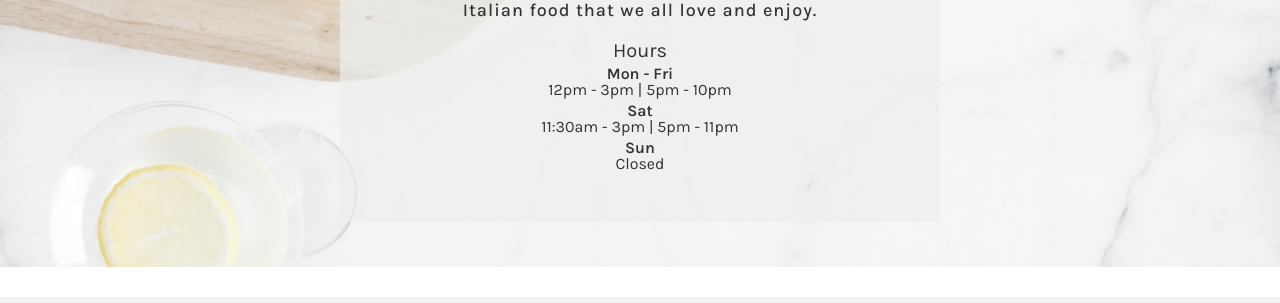
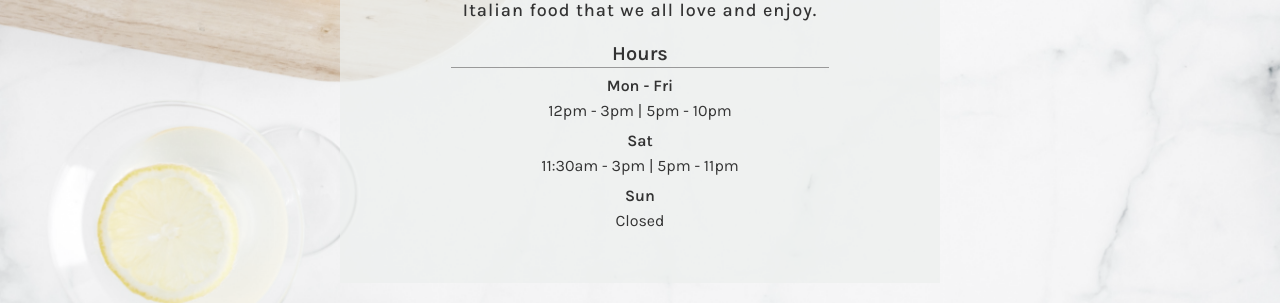
Before and after one commit to Master369963/Little-lemon, a React (Create React App) app: page / in a window 1280 px wide. Shown: the part 1914-2217 px from the top of the page. Built offline with nearby package versions, Linux system fonts and the light colour scheme; a web font is replaced by a local one.

Commit message:
Fix booking form styling

```diff
--- a/src/components/About.module.scss
+++ b/src/components/About.module.scss
@@ -70,10 +70,14 @@
 
     h3 {
       font-size: 2rem;
+      font-weight: 600;
+      line-height: 26px;
+      border-bottom: 1px solid #999;
     }
 
     li {
       font-size: 1.6rem;
+      line-height: 2.5rem;
 
       strong {
         display: block;
--- a/src/components/booking/BookingForm.js
+++ b/src/components/booking/BookingForm.js
@@ -10,7 +10,7 @@ import ConfirmBooking from './ConfirmBooking'
 const BookingForm = (props) => {
   const [bookingInfo, setBookingInfo] = useState({
     res_date: new Date(),
-    res_time: "",
+    res_time: props.timeSlot[0].time[0],
     guests: 2,
     makeABooking: false,
   })
@@ -35,6 +35,11 @@ const BookingForm = (props) => {
     return item.date.toLocaleDateString() === bookingInfo.res_date.toLocaleDateString()
   })
 
+  const handleBtnClick =() => {
+    console.log('click')
+    console.log(bookingInfo)
+    setBookingInfo({ ...bookingInfo, makeABooking: true })
+  }
   return (
     <div className={styles.wrapper}>
       <div className={`container ${styles.content}`}>
@@ -65,7 +70,7 @@ const BookingForm = (props) => {
             </select>
           </div>
           <div className={styles.input_group}>
-            <button className={styles.bookingBtn} onClick={() => setBookingInfo({ ...bookingInfo, makeABooking: true })}>Make a Reservation</button>
+            <button type="button" className={styles.bookingBtn} onClick={handleBtnClick}>Make a Reservation</button>
             {/* <input type="submit" onClick={() => setBookingInfo({ ...bookingInfo, makeABooking: true })} value="Make a Reservation" className={styles.btn} /> */}
           </div>
           <p>For groups larger than 8 people, as well as for Private Dining, please give us a call directly on <span>+44 123 1234 1234</span> or send us an email <span>info@littlelemon.com</span>.</p>
--- a/src/components/booking/BookingForm.module.scss
+++ b/src/components/booking/BookingForm.module.scss
@@ -49,9 +49,9 @@
   }
 
   select {
+    position: relative;
     appearance: none;
     color: $color-primary_dark;
-    margin: auto
   }
 
   .input_group {
--- a/src/components/utilities/SpecialCard.module.scss
+++ b/src/components/utilities/SpecialCard.module.scss
@@ -76,7 +76,6 @@
     span {
       margin-top: 5px;
       color: $color-warning;
-      text-align: right;
       font-size: 1.8rem;
     }
   }
--- a/src/styles/Mixin.scss
+++ b/src/styles/Mixin.scss
@@ -73,10 +73,9 @@ $warning-shadow: 0 0 0 0.2rem rgb(220 53 69 / 25%);
 @mixin input_block {
   border: 1px solid $color-primary_dark;
   width: 100%;
-  padding: 10px;
+  padding: 10px 40px;
   font-size: 1.4rem;
   font-family: 'Karla';
-  text-align: center;
   border-radius: 4px;
   background: transparent;
   transition: border .2s ease;
```
